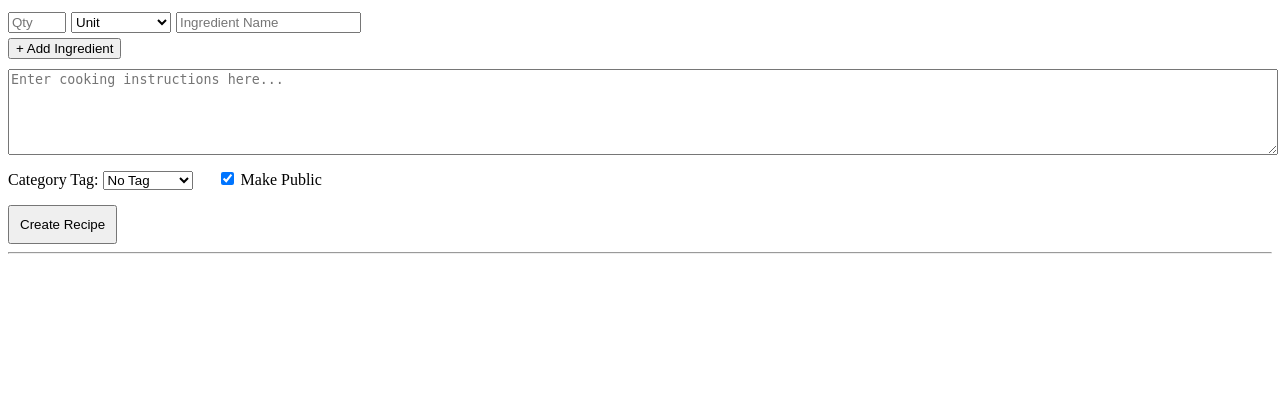
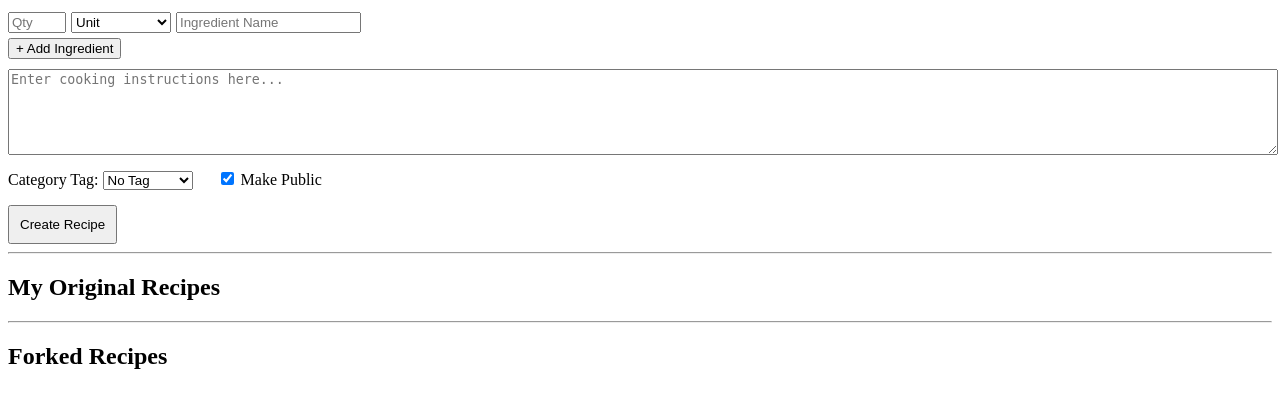
Before and after one commit to Javan27/CSC330-RecipeHub, a Python web app: template templates/index.html in a window 1280 px wide. Shown: the part 234-642 px from the top of the page. Run offline with Jinja, Linux system fonts and the light colour scheme; the template is opened without the code that fills it: most values are stand-ins (such as "Sample title", 1, 10 or a date in 2020).

Commit message:
Adding forked recipes section

```diff
--- a/templates/index.html
+++ b/templates/index.html
@@ -69,31 +69,54 @@
         <button id="btn-create-recipe" style="margin-top:15px; padding: 10px;">Create Recipe</button>
     </div>
     <hr>
-    <div id="recipe-grid"></div>
+    <h2>My Original Recipes</h2>
+    <div id="original-recipes-grid"></div>
+
+    <hr>
+    <h2>Forked Recipes</h2>
+    <div id="forked-recipes-grid"></div>
 
     <script>
         const currentUsername = "{{ username }}";
         document.getElementById('current-user').innerText = currentUsername;
 
        async function renderGrid() {
-            const grid = document.getElementById('recipe-grid');
+    // We target the two new IDs you added to your HTML
+    const originalGrid = document.getElementById('original-recipes-grid');
+    const forkedGrid = document.getElementById('forked-recipes-grid');
+
     try {
         const response = await fetch('/api/recipes');
         const recipes = await response.json();
-                grid.innerHTML = recipes.length ? '' : '<p>No recipes yet.</p>';
+
+        // Clear both sections
+        originalGrid.innerHTML = '';
+        forkedGrid.innerHTML = '';
+
+        if (recipes.length === 0) {
+            originalGrid.innerHTML = '<p>No recipes yet.</p>';
+        }
 
         recipes.forEach(recipe => {
             const card = document.createElement('div');
             card.className = "recipe-card";
             const rating = recipe.avg_rating === "Not yet rated" ? "Not yet rated" : `${recipe.avg_rating} ⭐`;
+
             card.innerHTML = `
                 <h2><a href="/recipe/${recipe.id}">${recipe.name}</a></h2>
                 <p><em>By: ${recipe.creator}</em></p>
+                ${recipe.forked_from ? `<p style="color: gray;"><strong>Original by:</strong> ${recipe.forked_from}</p>` : ''}
                 <p><strong>Rating:</strong> ${rating}</p>
                 <p><strong>Servings:</strong> ${recipe.servings}</p>
                 <p><strong>Tags:</strong> ${recipe.tags || 'None'}</p>
             `;
-                    grid.appendChild(card);
+
+            // The Logic: If forked_from has a value, put it in the Forked section
+            if (recipe.forked_from) {
+                forkedGrid.appendChild(card);
+            } else {
+                originalGrid.appendChild(card);
+            }
         });
     } catch (err) {
         console.error("Failed to load recipes", err);
```
Lines whose indentation alone changed are shown as unchanged.
